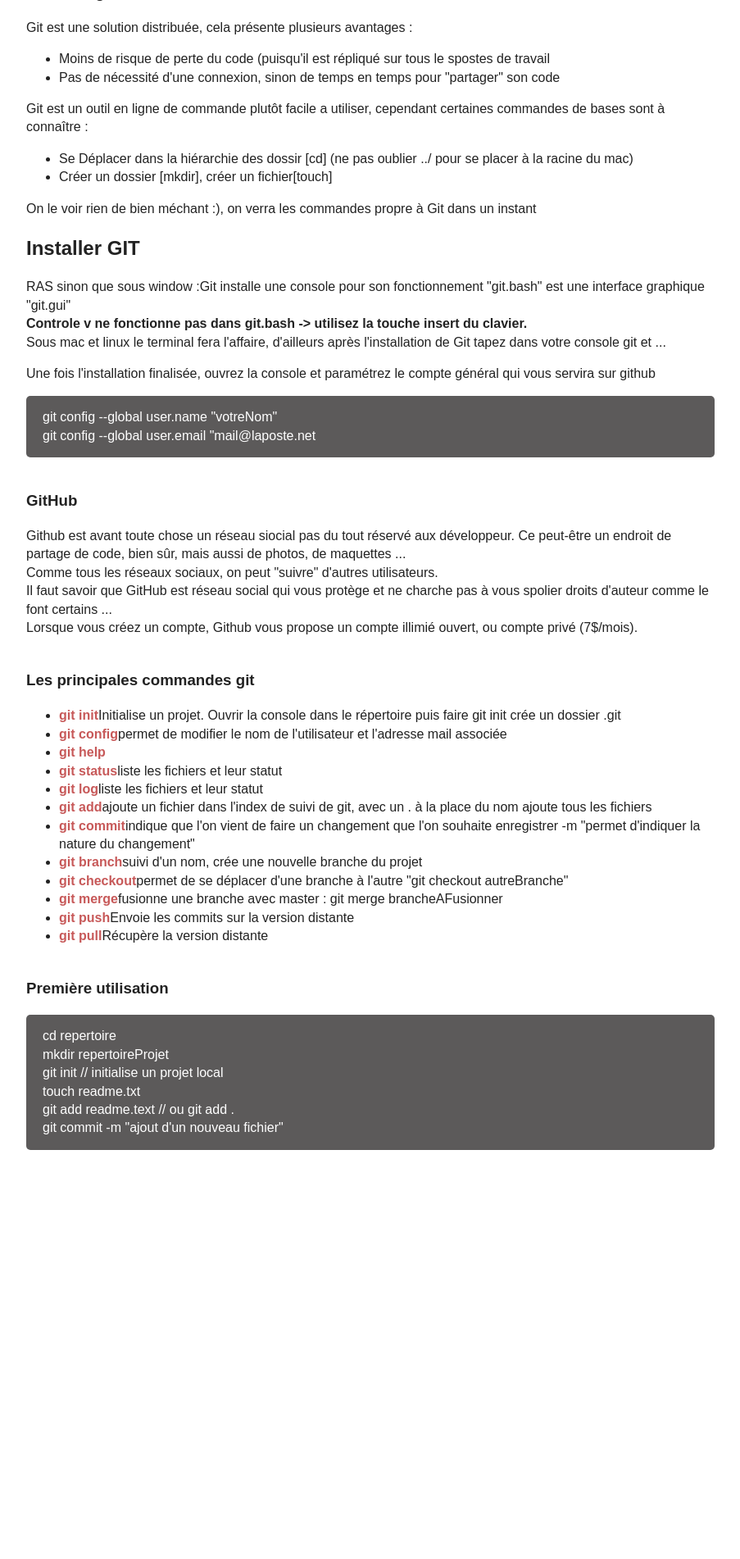
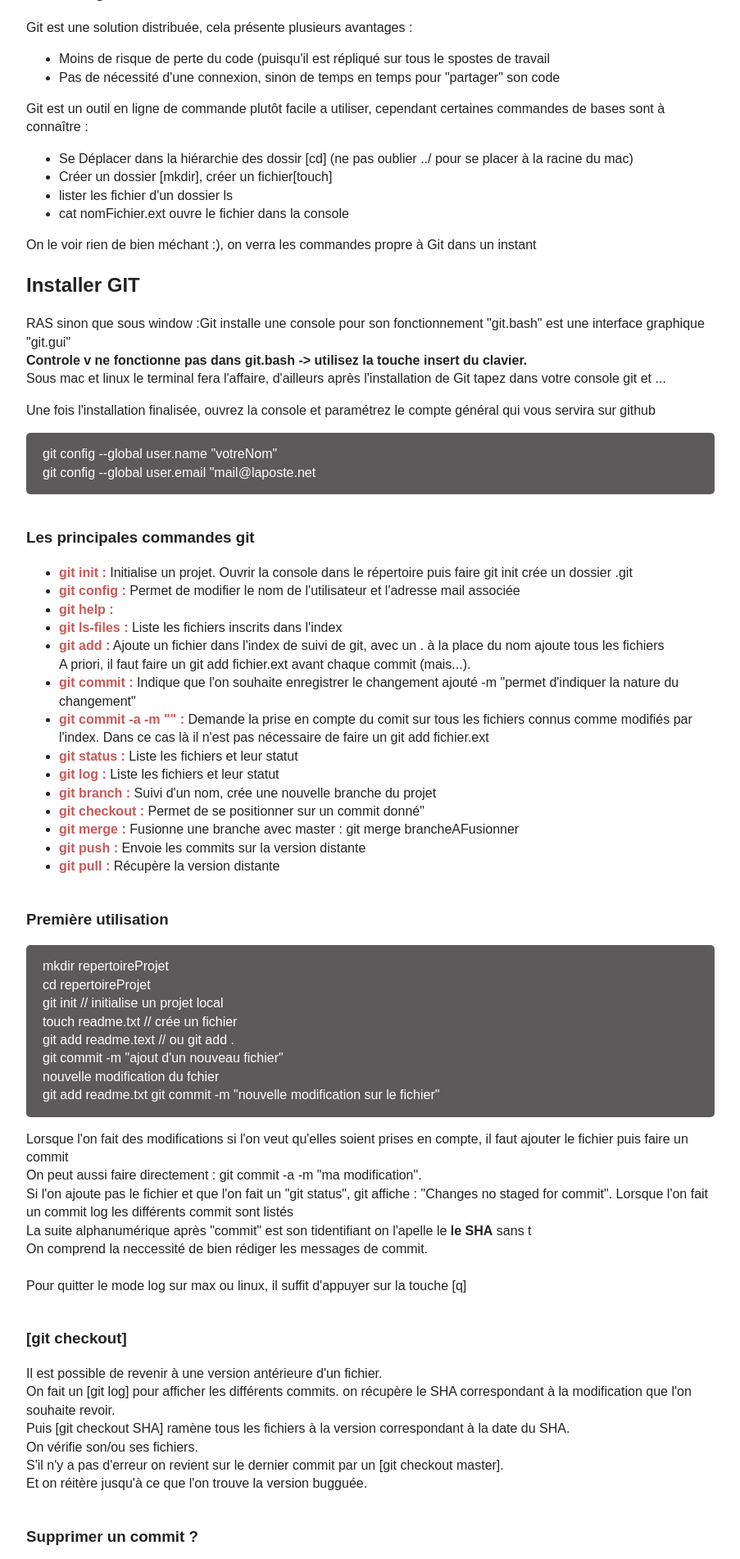
Before and after one commit to rogerlenoir/cours-git, a PHP site: page / in a window 1280 px wide. Shown: the part 343-2245 px from the top of the page at 82% size, without its empty margins (188-1091 px from the left). Before the commit the page ends 1746 px from the top, so only its background shows below. Run offline with PHP 8.4, Linux system fonts and the light colour scheme.

```diff
--- a/index.php
+++ b/index.php
@@ -52,6 +52,8 @@
 	<ul>
 		<li>Se Déplacer dans la hiérarchie des dossir [cd] (ne pas oublier ../ pour se placer à la racine du mac)</li>
 		<li>Créer un dossier [mkdir], créer un fichier[touch]</li>
+		<li>lister les fichier d'un dossier ls</li>
+		<li>cat nomFichier.ext ouvre le fichier dans la console</li>
 	</ul>
 	<p>
 		On le voir rien de bien méchant :), on verra les commandes propre à Git dans un instant
@@ -73,7 +75,82 @@
 		git config --global user.email "mail@laposte.net
 	</p>
 	<h3>
-		GitHub
+		Les principales commandes git
+	</h3>
+	<ul>
+		<li><strong class="brique">git init :</strong> Initialise un projet. Ouvrir la console dans le répertoire puis faire git init crée un dossier .git</li>
+		<li><strong class="brique">git config :</strong> Permet de modifier le nom de l'utilisateur et l'adresse mail associée</li>
+		<li><strong class="brique">git help :</strong></li>
+		<li><strong class="brique">git ls-files :</strong> Liste les fichiers inscrits dans l'index</li>
+		<li><strong class="brique">git add :</strong> Ajoute un fichier dans l'index de suivi de git, avec un . à la place du nom ajoute tous les fichiers<br>
+			A priori, il faut faire un git add fichier.ext avant chaque commit (mais...).
+		<li><strong class="brique">git commit :</strong> Indique que l'on souhaite enregistrer le changement ajouté -m "permet d'indiquer la nature du changement"</li>
+		<li><strong class="brique">git commit -a -m "" :</strong> Demande la prise en compte du comit sur tous les fichiers connus comme modifiés par l'index. Dans ce cas là il n'est pas nécessaire de faire un git add fichier.ext</li>
+		<li><strong class="brique">git status :</strong> Liste les fichiers et leur statut</li>
+		<li><strong class="brique">git log  :</strong> Liste les fichiers et leur statut</li>
+		<li><strong class="brique">git branch :</strong> Suivi d'un nom, crée une nouvelle branche du projet</li>
+		<li><strong class="brique">git checkout :</strong> Permet de se positionner sur un commit donné"</li>
+		<li><strong class="brique">git merge :</strong> Fusionne une branche avec master : git merge brancheAFusionner</li>
+		<li><strong class="brique">git push :</strong> Envoie les commits sur la version distante</li>
+		<li><strong class="brique">git pull :</strong> Récupère la version distante</li>
+	</ul>
+	<h3>
+		Première utilisation
+	</h3>
+	<p class="console">
+		mkdir repertoireProjet<br>
+		cd repertoireProjet<br>
+		git init // initialise un projet local<br>
+		touch readme.txt // crée un fichier<br>
+		git add readme.text // ou git add .<br>
+		git commit -m "ajout d'un nouveau fichier"<br>
+		nouvelle modification du fchier<br>
+		git add readme.txt
+		git commit -m "nouvelle modification sur le fichier"
+	</p>
+
+	<p>
+		Lorsque l'on fait des modifications si l'on veut qu'elles soient prises en compte, il faut ajouter le fichier puis faire un commit<br>
+		On peut aussi faire directement : git commit -a -m "ma modification".<br>
+		Si l'on ajoute pas le fichier et que l'on fait un "git status", git affiche : "Changes no staged for commit".
+		Lorsque l'on fait un commit log les différents commit sont listés<br>
+		La suite alphanumérique  après "commit" est son tidentifiant on l'apelle le <strong>le SHA</strong> sans t<br>
+		On comprend la neccessité de bien rédiger les messages de commit.<br><br>
+		Pour quitter le mode log sur max ou linux, il suffit d'appuyer sur la touche [q]<br>
+	</p>
+	<h3>
+		[git checkout]
+	</h3>
+	<p>
+		Il est possible de revenir à une version antérieure d'un fichier.<br>
+		On fait un [git log] pour afficher les différents commits. on récupère le SHA correspondant à la modification que l'on souhaite revoir.<br>
+		Puis [git checkout SHA] ramène tous les fichiers à la version correspondant à la date du SHA.<br>
+		On vérifie son/ou ses fichiers.<br>
+		S'il n'y a pas d'erreur on revient sur le dernier commit par un [git checkout master].<br>
+		Et on réitère jusqu'à ce que l'on trouve la version bugguée.<br>
+	</p>
+	<h3>
+		Supprimer un commit ?
+	</h3>
+	<p>
+		On ne peut pas vraiment supprimer un commit, on peut juste fiare [git revert SHAcommit] qui fait l'inverse du précédent... Pas très pratique.<br>
+		reste la commande [git reset hard] mais pou rl'instant je ne la maaitrise pas...
+	</p>
+	<h2>
+		Un outil de versionning local <strong>Et</strong> distant
+	</h2>
+	<h3>[git remote]</h3>
+	<p>Faire un remote c'est</p>
+	<ul>
+		<li>Ecrire son code en local</li>
+		<li>Faire les commits et les vérifications</li>
+		<li>Ensuite sauvegarder et éventuellement partager son code sur GitHub ou BitBucklet ou même sur un serveur dédié</li>
+	</ul>
+	<h2>
+		Github
+	</h2>
+	<h3>
+		Le leader mondial du repositery open source
 	</h3>
 	<p>
 		Github est avant toute chose un réseau siocial pas du tout réservé aux développeur. Ce peut-être un endroit de partage de code, bien sûr, mais aussi de photos, de maquettes ...<br>
@@ -81,37 +158,29 @@
 		Il faut savoir que GitHub est réseau social qui vous protège et ne charche pas à vous spolier droits d'auteur comme le font certains ...<br>
 		Lorsque vous créez un compte, Github vous propose un compte illimié ouvert, ou compte privé (7$/mois).
 	</p>
+	<p>
+		Github ne sert donc pas qu'à déposer une copie des vos codes en un endroit sûr. Dans la version gratuite, vos codes sont "open source", ils sont déposés pour être partagés, ce qui signifie aussi que vous pourrez aussi récupérer des morceaux de code.
+	</p>
+	<p>
+		D'autre part en navigant sur le compte de vos librairies vavorites, vous pourrez déposer des issues et espérer trouver réponse.
+	</p>
+	<p>
+		Et vos pourrez proposer des Pull Request pour proposer des solutions à certains problèmes.
+	</p>
+	<p>
+		Sur github, on peut aussi déposer du code dans des [GITS].<br>
+		les Gits proposent une manière élégante de partager des fichiers, du code ..., les GITS peuvent être publics ou privé.<br>
+		Publics les GITS sont accessible par un moteur de recherche<br>
+		Privés, ils ne son taccessibles qu' à ceux qui connaissent leur URL.<br>
+		Les GITS peuvent être clonés, téléchargés, et même incorporés s'ils supportent le javascript.<br>
+		Pour utiliser les GITS il suffit d'aller sur l'URL <a href="https://gist.github.com">https://gist.github.com</a>
+	</p>
 	<h3>
-		Les principales commandes git
+		L'esprit Github
 	</h3>
-	<ul>
-		<li><strong class="brique">git init</strong>Initialise un projet. Ouvrir la console dans le répertoire puis faire git init crée un dossier .git</li>
-		<li><strong class="brique">git config</strong>permet de modifier le nom de l'utilisateur et l'adresse mail associée</li>
-		<li><strong class="brique">git help</strong></li>
-		<li><strong class="brique">git status</strong>liste les fichiers et leur statut</li>
-		<li><strong class="brique">git log</strong>liste les fichiers et leur statut</li>
-		<li><strong class="brique">git add</strong>ajoute un fichier dans l'index de suivi de git, avec un . à la place du nom ajoute tous les fichiers</li>
-		<li><strong class="brique">git commit</strong>indique que l'on vient de faire un changement que l'on souhaite enregistrer -m "permet d'indiquer la nature du changement"</li>
-		<li><strong class="brique">git branch</strong>suivi d'un nom, crée une nouvelle branche du projet</li>
-		<li><strong class="brique">git checkout</strong>permet de se déplacer d'une branche à l'autre "git checkout autreBranche"</li>
-		<li><strong class="brique">git merge</strong>fusionne une branche avec master : git merge brancheAFusionner</li>
-		<li><strong class="brique">git push</strong>Envoie les commits sur la version distante</li>
-		<li><strong class="brique">git pull</strong>Récupère la version distante</li>
-	</ul>
-	<h3>
-		Première utilisation
-	</h3>
-	<p class="console">
-		cd repertoire<br>
-		mkdir repertoireProjet<br>
-		git init // initialise un projet local<br>
-		touch readme.txt<br>
-		git add readme.text // ou git add .<br>
-		git commit -m "ajout d'un nouveau fichier"<br>
+	<p>
+
 	</p>
-
-
-
 
 
 
```
